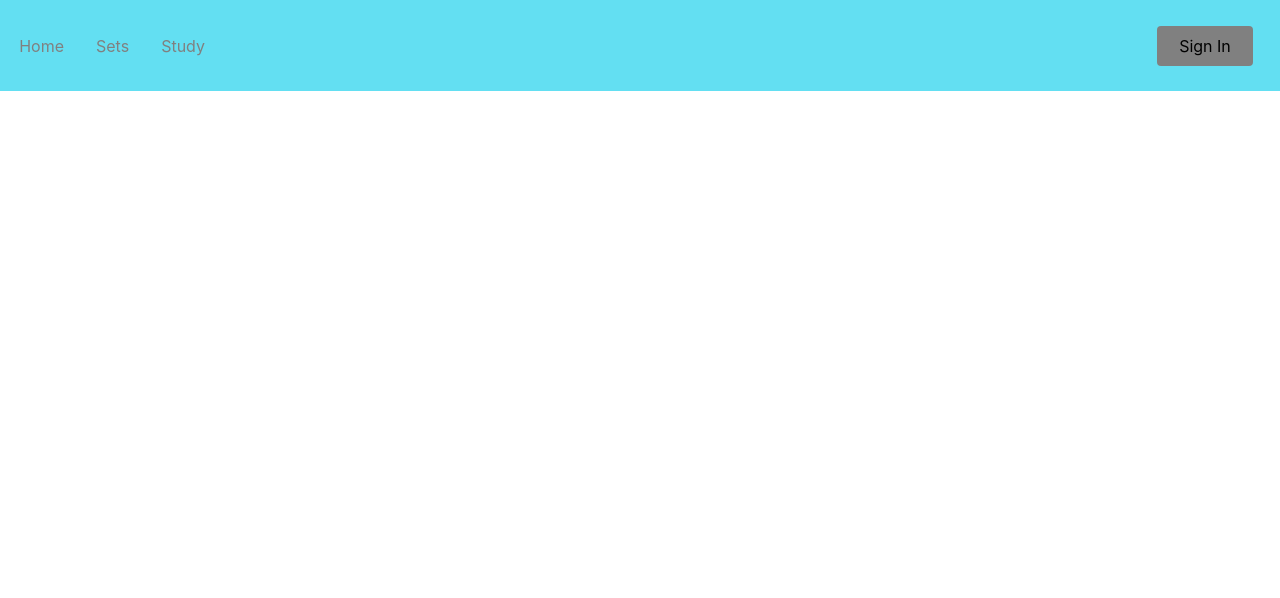
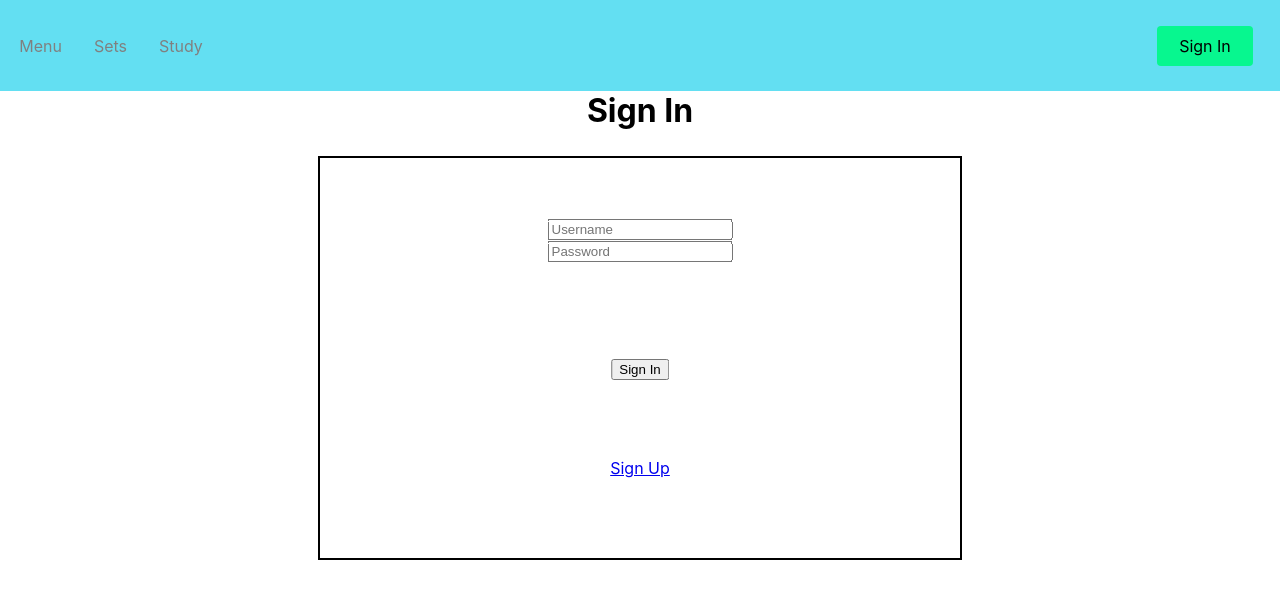
Before and after one commit to victorgao0308/Flash-Cards-App-Full-Stack, a React (Create React App) app in the folder client/: page /signIn in a window 1280 px wide. Shown: the top 598 px of the page. Built offline with nearby package versions, Linux system fonts and the light colour scheme.

Commit message:
implemented sign in functionality

```diff
--- a/client/src/App.js
+++ b/client/src/App.js
@@ -1,10 +1,11 @@
 // import React, { useState, useEffect } from "react";
-import Navbar from './NavBar';
-import { BrowserRouter as Router, Routes, Route } from 'react-router-dom';
-import Home from './Pages/Home';
-import Sets from './Pages/Sets';
-import Study from './Pages/Study';
-
+import Navbar from "./NavBar";
+import { BrowserRouter as Router, Routes, Route } from "react-router-dom";
+import Home from "./Pages/Home"
+import Menu from "./Pages/Menu";
+import Sets from "./Pages/Sets";
+import Study from "./Pages/Study";
+import SignIn from "./Pages/SignIn";
 
 function App() {
   // const [message, setMessage] = useState("");
@@ -15,21 +16,19 @@ function App() {
   //   </div>
   // );
 
-  window.addEventListener('load', logUsers);
-  return (<Router>
-    <Navbar />
-    <Routes>
-      <Route path='/home'  element={<Home/>} />
-      <Route path='/sets' element={<Sets/>} />
-      <Route path='/study' element={<Study/>} />
-    </Routes>
-  </Router>)
-}
 
-async function logUsers() {
-  const response = await fetch("http://localhost:8000/users");
-  const users = await response.json();
-  console.log(users);
+  return (
+    <Router>
+      <Navbar />
+      <Routes>
+        <Route path="/" element={<Home/>} />
+        <Route path="/menu" element={<Menu/>} />
+        <Route path="/sets" element={<Sets/>} />
+        <Route path="/study" element={<Study/>} />
+        <Route path="/signIn" element={<SignIn/>} />
+      </Routes>
+    </Router>
+  );
 }
 
 export default App;
--- /dev/null
+++ b/client/src/CSS/SignIn.css
@@ -0,0 +1,48 @@
+.SignInText {
+    margin: 0;
+    text-align: center;
+    padding-bottom: 2%;
+}
+
+.SignInContainer {
+    position: absolute;
+    width: 50%;
+    height: 50%;
+    border: 2px solid black;
+    left: 50%;
+    transform: translate(-50%);
+}
+
+.InputContainer {
+    position: absolute;
+    width: 50%;
+    left: 50%;
+    top: 15%;
+    transform: translate(-50%);
+}
+
+.UsernameInput {
+    position: relative;
+    left: 50%;
+    transform: translate(-50%);
+}
+
+.PasswordInput {
+    position: relative;
+    left: 50%;
+    transform: translate(-50%);
+}
+
+.SignInBtn {
+    position: relative;
+    left: 50%;
+    transform: translate(-50%);
+    top: 50%;
+}
+
+.SignUpLink {
+    position: absolute;
+    left: 50%;
+    transform: translate(-50%);
+    top: 75%;
+}
--- a/client/src/NavBar/NavbarElements.js
+++ b/client/src/NavBar/NavbarElements.js
@@ -46,9 +46,9 @@ margin-right: 24px;
 width: 100vw; */
 `;
 
-export const NavBtnLink = styled(Link)`
+export const SignInBtn = styled(Link)`
 border-radius: 4px;
-background: #808080;
+background: #07f78f	;
 padding: 10px 22px;
 color: #000000;
 outline: none;
--- a/client/src/NavBar/index.js
+++ b/client/src/NavBar/index.js
@@ -4,7 +4,7 @@ Nav,
 NavLink,
 NavMenu,
 NavBtn,
-NavBtnLink,
+SignInBtn,
 } from './NavbarElements';
 
 const Navbar = () => {
@@ -12,8 +12,8 @@ return (
 	<>
 	<Nav>
 		<NavMenu>
-		<NavLink to='/Home'>
-			Home
+		<NavLink to='/Menu'>
+			Menu
 		</NavLink>
 		<NavLink to='/Sets'>
 			Sets
@@ -21,12 +21,10 @@ return (
 		<NavLink to='/Study'>
 			Study
 		</NavLink>
-		{/* Second Nav */}
-		{/* <NavBtnLink to='/sign-in'>Sign In</NavBtnLink> */}
 		</NavMenu>
 
 		<NavBtn>
-          <NavBtnLink to='/signin'>Sign In</NavBtnLink>
+          <SignInBtn to='/signin'>Sign In</SignInBtn>
         </NavBtn>
 
 	</Nav>
--- a/client/src/Pages/Home.js
+++ b/client/src/Pages/Home.js
@@ -3,9 +3,7 @@ import '../CSS/Home.css'
 
 const Home = () => {
   return (
-    <h1 className = "homeText">Home</h1>
-
-
+    <h1>Home/Landing Page</h1>
   );
 };
 
--- /dev/null
+++ b/client/src/Pages/Menu.js
@@ -0,0 +1,12 @@
+import React from 'react';
+import '../CSS/Home.css'
+
+const Menu = () => {
+  return (
+    <h1 className = "menuText">Menu</h1>
+
+
+  );
+};
+
+export default Menu;
--- /dev/null
+++ b/client/src/Pages/SignIn.js
@@ -0,0 +1,70 @@
+import React from "react";
+import "../CSS/SignIn.css";
+
+const SignIn = () => {
+  return (
+    <>
+      <h1 className="SignInText">Sign In</h1>
+      <div className="SignInContainer">
+        <div className="InputContainer">
+          <input
+            type="text"
+            className="UsernameInput"
+            placeholder="Username"
+          ></input>
+          <input
+            type="password"
+            className="PasswordInput"
+            placeholder="Password"
+          ></input>
+        </div>
+
+        <button className="SignInBtn" onClick={signIn}>
+          Sign In
+        </button>
+        <a className="SignUpLink" href="./Sets">
+          Sign Up
+        </a>
+      </div>
+    </>
+  );
+};
+export default SignIn;
+
+// prevent multiple queries to the db with the same invalid username(s)
+let invalidUsernames = [];
+
+function signIn() {
+  const username = document.querySelector(".UsernameInput").value;
+  const password = document.querySelector(".PasswordInput").value;
+  if (username.length == 0 || username.indexOf(" ") != -1) {
+    console.log("enter a valid username");
+  } else {
+    if (invalidUsernames.indexOf(username) == -1) checkSignIn(username, password);
+    else console.log("please enter a valid username");
+  }
+
+}
+
+// check credetials with database
+async function checkSignIn(username, password) {
+  const response = await fetch(`http://localhost:8000/users/${username}`);
+  const user = await response.json();
+
+  // no match found in database
+  if (user.length == 0) {
+    console.log("please enter a valid username");
+    invalidUsernames.push(username);
+  }
+
+  // check if password matches
+  if (password === user[0].password) {
+    // successful sign in
+    localStorage.setItem("signed in as", JSON.stringify(username))
+    window.location.href = "./Menu";
+  }
+  else {
+    // incorrect password
+    console.log("incorrect password")
+  }
+}
```
Also changed, not shown: 2 other files (tests, documents, lock files or other folders).
